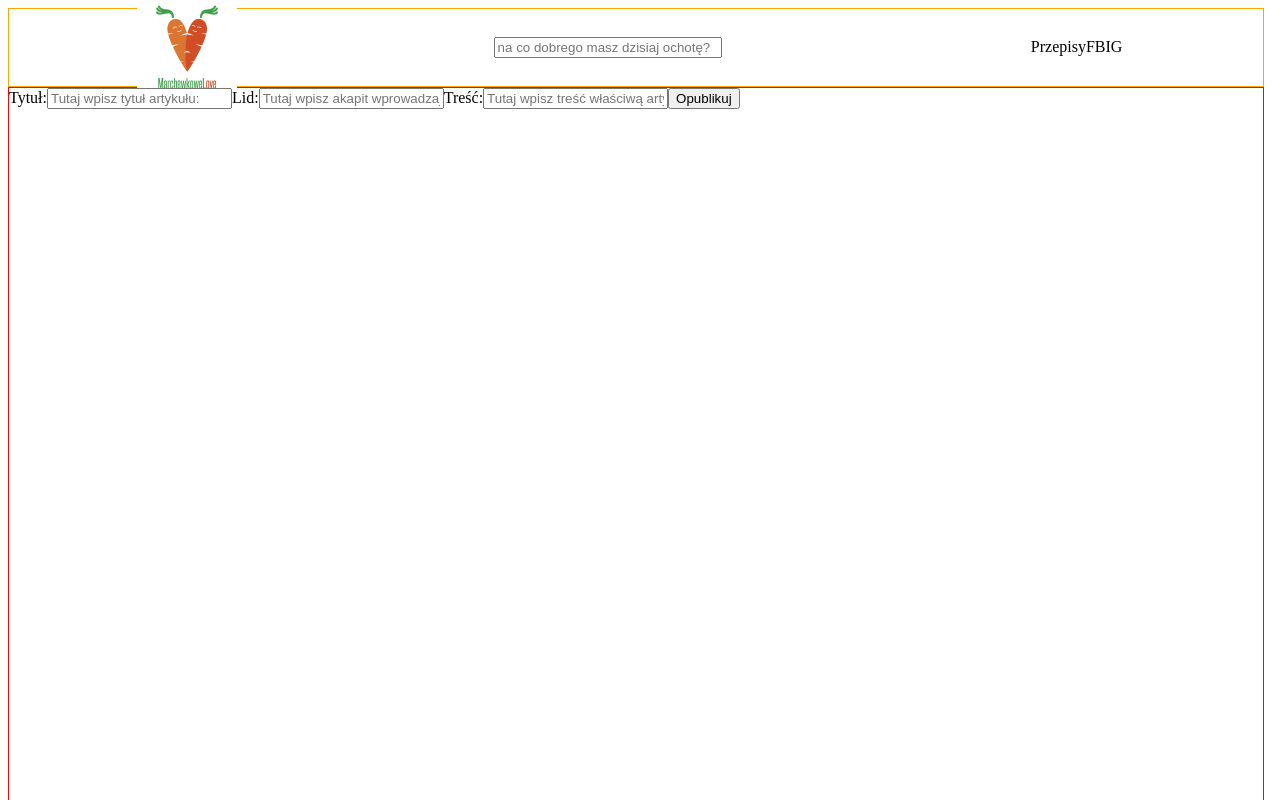
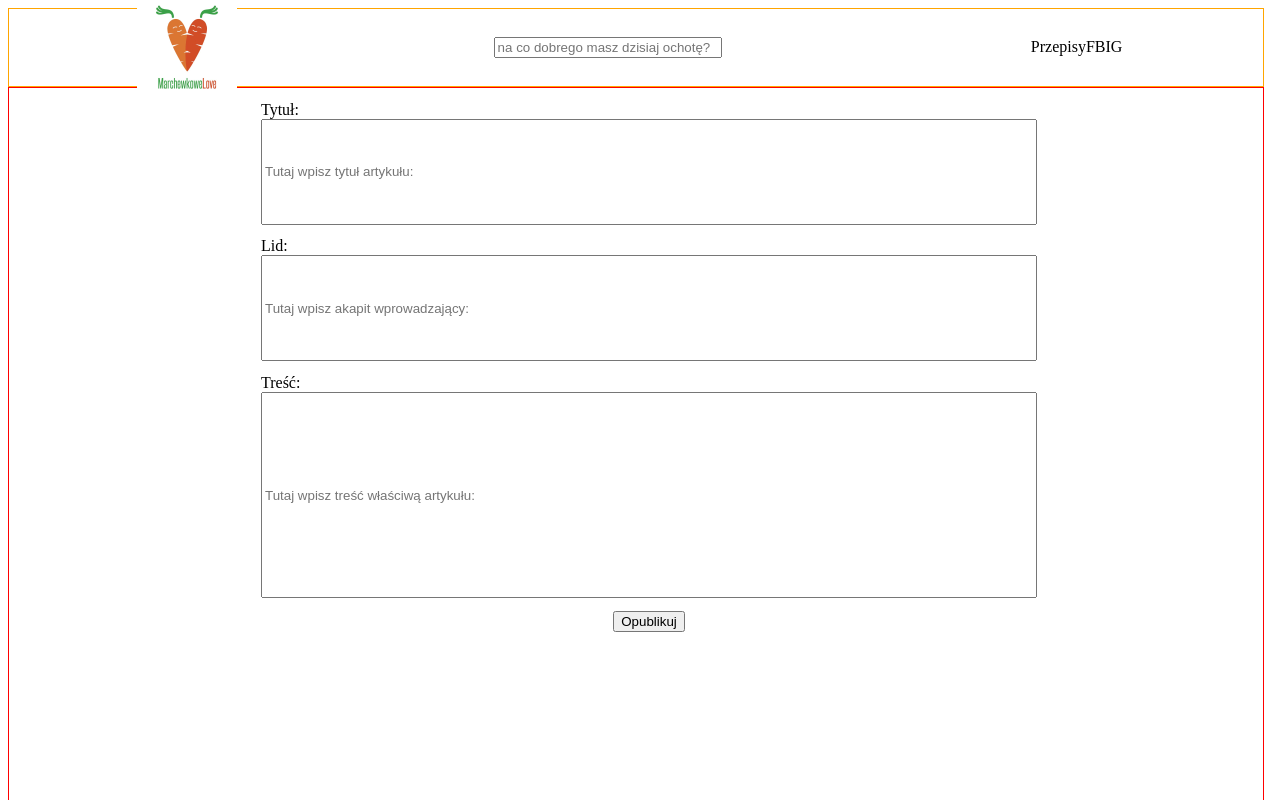
Before and after one commit to bartosz-lesniewski/marchewkowelove, a React (Create React App) app: page /addnewarticle in a window 1280 px wide. Shown: the top 800 px of the page. Built offline with nearby package versions, Linux system fonts and the light colour scheme; the HTML template or start-up script is replaced by a standard one.

Commit message:
addnewarticle css added

```diff
--- a/src/components/AddNewArticle.js
+++ b/src/components/AddNewArticle.js
@@ -1,26 +1,33 @@
+import "../styles/addnewarticle.css";
 import React from "react";
 
 function AddNewArticle() {
 	return (
-		<div>
+		<div className="article--container">
+			<form className="title--container">
 				<label for="article--title">Tytuł:</label>
 				<input
 					className="article--title"
 					placeholder="Tutaj wpisz tytuł artykułu:"
 					required
 				/>
+			</form>
+			<form className="lid--container">
 				<label for="article--lid">Lid:</label>
 				<input
 					className="article--lid"
 					placeholder="Tutaj wpisz akapit wprowadzający:"
 					required
 				/>
+			</form>
+			<form className="content--container">
 				<label for="article--content">Treść:</label>
 				<input
 					className="article--content"
 					placeholder="Tutaj wpisz treść właściwą artykułu:"
 					required
 				/>
+			</form>
 			<button>Opublikuj</button>
 		</div>
 	);
--- /dev/null
+++ b/src/styles/addnewarticle.css
@@ -0,0 +1,61 @@
+.article--container {
+  display: -webkit-box;
+  display: -ms-flexbox;
+  display: flex;
+  -webkit-box-orient: vertical;
+  -webkit-box-direction: normal;
+      -ms-flex-direction: column;
+          flex-direction: column;
+  -webkit-box-align: center;
+      -ms-flex-align: center;
+          align-items: center;
+  width: 100vw;
+}
+
+.article--container .title--container {
+  margin: 1%;
+  display: -webkit-box;
+  display: -ms-flexbox;
+  display: flex;
+  -webkit-box-orient: vertical;
+  -webkit-box-direction: normal;
+      -ms-flex-direction: column;
+          flex-direction: column;
+}
+
+.article--container .title--container .article--title {
+  width: 60vw;
+  height: 100px;
+}
+
+.article--container .lid--container {
+  display: -webkit-box;
+  display: -ms-flexbox;
+  display: flex;
+  -webkit-box-orient: vertical;
+  -webkit-box-direction: normal;
+      -ms-flex-direction: column;
+          flex-direction: column;
+}
+
+.article--container .lid--container .article--lid {
+  width: 60vw;
+  height: 100px;
+}
+
+.article--container .content--container {
+  margin: 1%;
+  display: -webkit-box;
+  display: -ms-flexbox;
+  display: flex;
+  -webkit-box-orient: vertical;
+  -webkit-box-direction: normal;
+      -ms-flex-direction: column;
+          flex-direction: column;
+}
+
+.article--container .content--container .article--content {
+  width: 60vw;
+  height: 200px;
+}
+/*# sourceMappingURL=addnewarticle.css.map */
--- /dev/null
+++ b/src/styles/sass/addnewarticle.scss
@@ -0,0 +1,38 @@
+.article--container {
+	display: flex;
+	flex-direction: column;
+	align-items: center;
+	width: 100vw;
+
+	.title--container {
+		margin: 1%;
+		display: flex;
+		flex-direction: column;
+
+		.article--title {
+			width: 60vw;
+			height: 100px;
+		}
+	}
+
+	.lid--container {
+		display: flex;
+		flex-direction: column;
+
+		.article--lid {
+			width: 60vw;
+			height: 100px;
+		}
+	}
+
+	.content--container {
+		margin: 1%;
+		display: flex;
+		flex-direction: column;
+
+		.article--content {
+			width: 60vw;
+			height: 200px;
+		}
+	}
+}
```
Also changed, not shown: 1 other file (tests, documents, lock files or other folders). Lines whose indentation alone changed are shown as unchanged.
